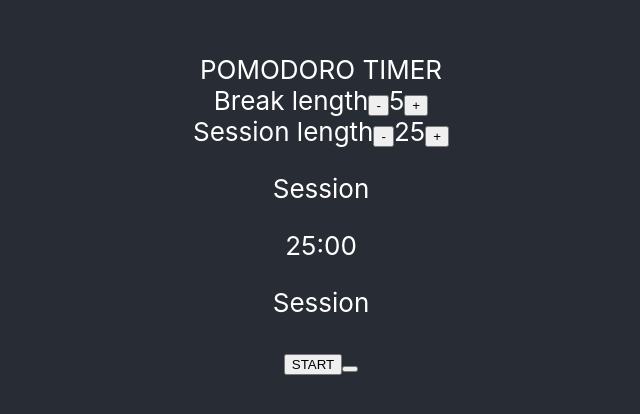
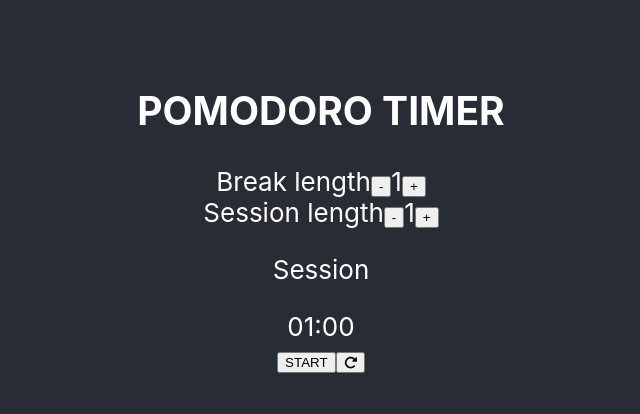
Before and after one commit to rafaelcrv/pomodoro-timer, a React (Create React App) app: page / in a window 1280 px wide. Shown: the part 186-600 px from the top of the page, without its empty margins (319-959 px from the left). Built offline with nearby package versions, Linux system fonts and the light colour scheme.

Commit message:
feat(f): start/stop button, fontawesome, counter reset

```diff
--- a/src/App.jsx
+++ b/src/App.jsx
@@ -1,43 +1,79 @@
 import './App.css';
 import Timer from './Timer.jsx';
-import { useState } from 'react';
+import { useState, useEffect } from 'react';
+import { FontAwesomeIcon } from '@fortawesome/react-fontawesome';
+import { faRotateRight } from '@fortawesome/free-solid-svg-icons';
+
+const DEFAULT_SESSION_TIME = 360;  // 25 minutes in seconds 1500
+const DEFAULT_BREAK_TIME = 300;    // 5 minutes in seconds 300
 
 function App() {
-  const [breakTimeInSec, setBreakTimeInSec] = useState(300);   // 5 minutes in seconds
-  const [sessionTime, setSessionTime] = useState(1500);   // 25 minutes in seconds
+  const [sessionTime, setSessionTime] = useState(60);
+  const [breakTimeInSec, setBreakTimeInSec] = useState(60);
   const [timerVal, setTimerVal] = useState(sessionTime);
   const [startStop, setStartStop] = useState('START');
+  const [isSessionTime, setIsSessionTime] = useState(true);   // 1 for session, 0 for break
+
+  useEffect(function() {
+    if (timerVal > 0) {
+      if (startStop === 'STOP') {
+        const intervalId = setInterval(() => {
+          setTimerVal((t) => t - 60); // change this to t - 1 (faster debugging)
+        }, 1000);
+        return () => clearInterval(intervalId);
+      }
+    } else {
+      setTimerVal((t) => {
+        console.log('breakTimeInSec', breakTimeInSec);
+        console.log('sessionTime', sessionTime);
+        if (isSessionTime) {
+          return breakTimeInSec;
+        } else {
+          return sessionTime;
+        }
+      });
+      console.log('timerVal', timerVal);
+      console.log('isSessionTime', isSessionTime);
+      setIsSessionTime((val) => !val);
+    }
+  }, [timerVal, startStop, isSessionTime, breakTimeInSec, sessionTime]);
 
   function timeInMin(timeInSec) {
     return Math.ceil(timeInSec / 60);
-  }
+  };
 
   function decrementBreakTime() {
     setBreakTimeInSec(t => t > 0 ? t - 60 : 0);
-  }
+  };
 
   function incrementBreakTime() {
     setBreakTimeInSec(t => t < 3600 ? t + 60 : 3600);
-  }
+  };
 
   function decrementSessionTime() {
     setSessionTime(t => t > 0 ? t - 60 : 0);
     setTimerVal(t => t > 0 ? t - 60 : 0);
-  }
+  };
 
   function incrementSessionTime() {
     setSessionTime(t => t < 3600 ? t + 60 : 3600);
     setTimerVal(t => t < 3600 ? t + 60 : 3600);
-  }
+  };
 
   function handleStartStop() {
     setStartStop(val => val === 'START' ? 'STOP' : 'START');
-  }
+  };
+
+  function handleReset() {
+    setSessionTime((t) => t = DEFAULT_SESSION_TIME);
+    setBreakTimeInSec((t) => t = DEFAULT_BREAK_TIME);
+    setStartStop((val) => val = 'START');
+  };
 
   return (
     <div className='App' id='main'>
       <div className='App-header'>
-        POMODORO TIMER
+        <h2>POMODORO TIMER</h2>
         <div>
           <div id='break-label'>
             Break length
@@ -61,13 +97,11 @@ function App() {
           </div>
         </div>
         <Timer timerVal={timerVal}/>
-        <div>
-          <p id='timer-label'>Session</p>
-          {/* <span id='time-left'>{timeLeft}</span> */}
-        </div>
         <div id='control-buttons'>
           <button id='start-stop' onClick={handleStartStop}>{startStop}</button>
-          <button id='reset'></button>
+          <button id='reset' onClick={handleReset}>
+            <FontAwesomeIcon icon={faRotateRight} />
+          </button>
         </div>
 
       </div>
--- a/src/Timer.jsx
+++ b/src/Timer.jsx
@@ -1,10 +1,9 @@
 function Timer({timerVal}) {
     function formatTime(timerVal) {
-        let mm = String(Math.ceil(timerVal / 60));
+        let mm = String(Math.floor(timerVal / 60));
         let ss = String(timerVal % 60);
         if (mm.length <= 1) mm = '0' + mm;
         if (ss.length <= 1) ss = '0' + ss;
-        console.log(ss.length, ss);
         return `${mm}:${ss}`;
     };
     return (
```
